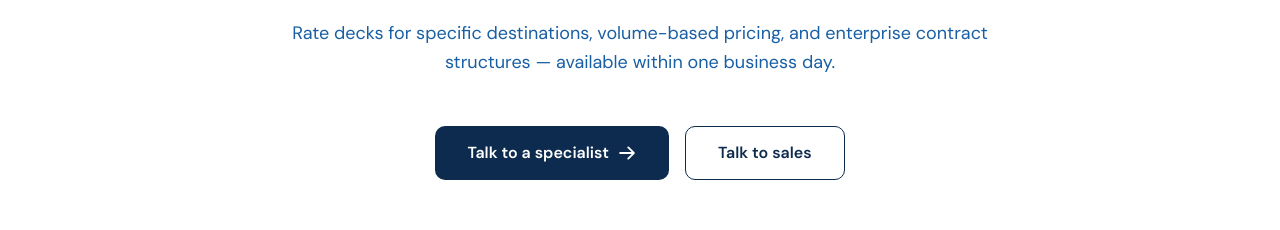
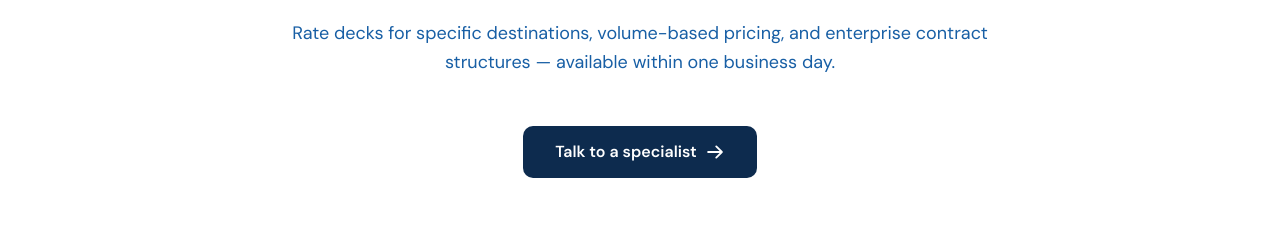
Before and after one commit to fontalk/callvox-web, a Next.js app: page /pricing in a window 1280 px wide. Shown: the part 2713-2943 px from the top of the page. Built offline with nearby package versions, Linux system fonts and the light colour scheme.

Commit message:
feat: remove "Talk to sales" button from PricingCTABand\n\nRemoved unused "Talk to sales" button for cleaner UI

```diff
--- a/components/pages/pricing/PricingCTABand.tsx
+++ b/components/pages/pricing/PricingCTABand.tsx
@@ -30,12 +30,6 @@ export default function PricingCTABand() {
             >
               Talk to a specialist <ArrowRight size={20} className="ml-2" weight="bold" />
             </Button>
-            <Button
-              variant="ghost"
-              size="lg"
-            >
-              Talk to sales
-            </Button>
           </div>
         </motion.div>
       </div>
```
